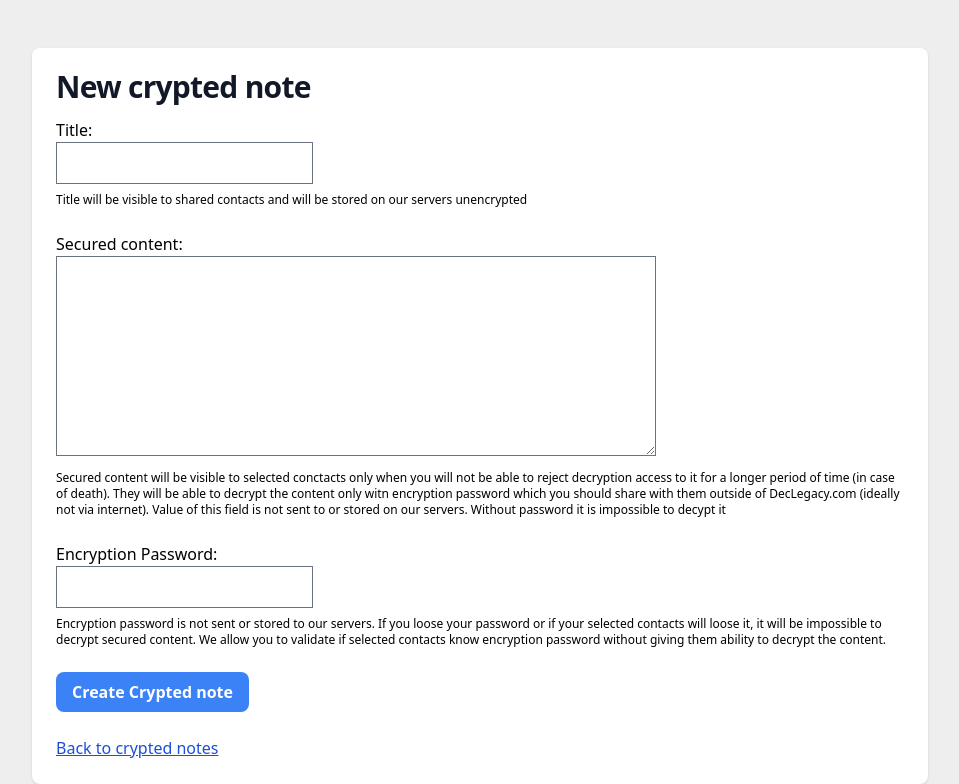
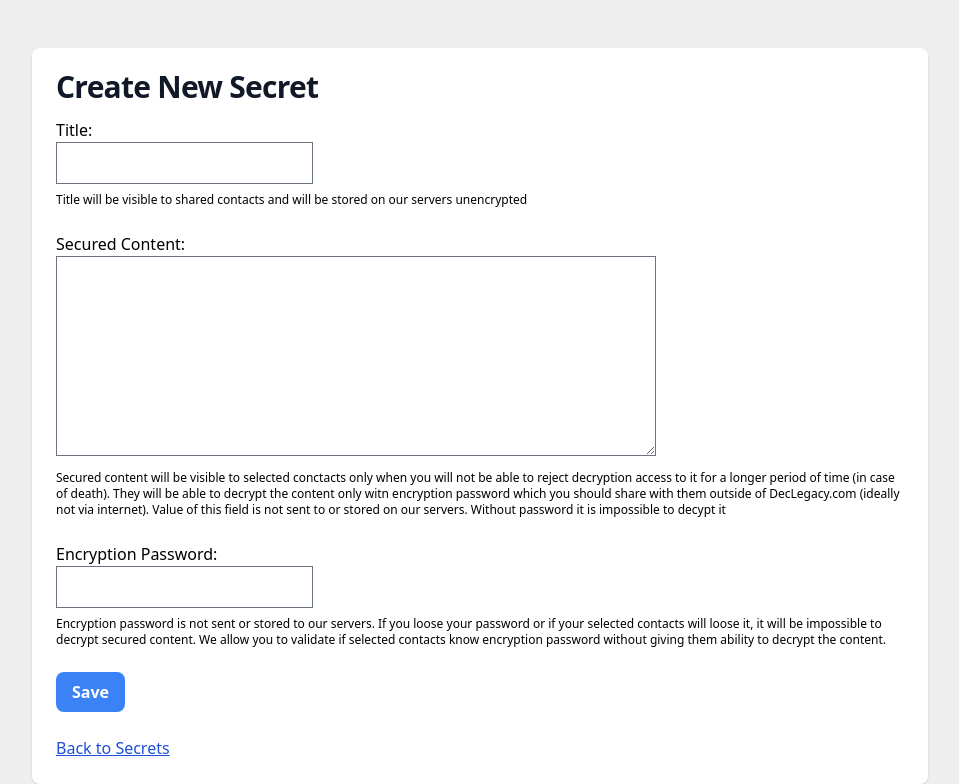
Before and after one commit to declegacy/declegacy, a Rails app: page /crypted_notes/new in a window 1280 px wide. Shown: the part 64-848 px from the top of the page, without its empty margins (160-1119 px from the left). Run offline with Rails 7, Linux system fonts and the light colour scheme; the visitor is signed in with stand-in values (Sample User, id 1); style sheets or scripts are compiled from the project's sources; some libraries are stand-ins or nearby versions.

Commit message:
dry up code and fix UX for new users

```diff
--- a/app/assets/stylesheets/application.css
+++ b/app/assets/stylesheets/application.css
@@ -14,7 +14,7 @@
  *= require_self
  */
 
- textarea, code {
+ textarea {
   width: 600px;
   padding: 5px;
  }
@@ -22,12 +22,6 @@
   height: 50px;
  }
 
- code {
-  background: black;
-  color: white;
-  display: block;
- }
-
  form.button_to {
   display: inline;
  }
--- a/app/helpers/application_helper.rb
+++ b/app/helpers/application_helper.rb
@@ -1,2 +1,9 @@
 module ApplicationHelper
+  def code_block(code = nil)
+    if block_given?
+      code = yield
+    end
+
+    render "crypted_notes/code_block", code: code
+  end
 end
--- a/app/mailers/application_mailer.rb
+++ b/app/mailers/application_mailer.rb
@@ -1,4 +1,6 @@
 class ApplicationMailer < ActionMailer::Base
   default from: "noreply@declegacy.com"
   layout "mailer"
+
+  helper :application
 end
--- a/app/mailers/crypted_note_mailer.rb
+++ b/app/mailers/crypted_note_mailer.rb
@@ -1,4 +1,6 @@
 class CryptedNoteMailer < ApplicationMailer
+  include ApplicationHelper
+
   def request_access_email(permitted_contact)
     @crypted_note = permitted_contact.crypted_note
     @permitted_contact = permitted_contact
--- /dev/null
+++ b/app/views/crypted_notes/_code_block.html.erb
@@ -0,0 +1,4 @@
+<div style="background: black; color: white; border-radius: 10px; font-size:11px; word-wrap: break-word;">
+  <div style="background: #333; padding: 10px; border-top-right-radius: 10px; border-top-left-radius: 10px; text-align:right; color: #eee"><code>JavaScript</code></div>
+  <code style="padding: 20px 10px; display: block"><%= code %></code>
+</div>
--- /dev/null
+++ b/app/views/crypted_notes/_code_block_instructions.html.erb
@@ -0,0 +1,2 @@
+In order to reveal the secret outside of DecLegacy, copy and paste JavasScript code into the browser console and press enter. You can open the console in <em>developer tools &rarr; Javascript Console console</em> or press
+<b><code>CTRL + SHIFT + J</code></b> on Linux or Windows, or <b><code>COMMAND + OPTION + J</code></b> on macOS. You will be asked for encryption password which will reveal the secret.<br/> <br/>
--- a/app/views/crypted_notes/_crypted_note.html.erb
+++ b/app/views/crypted_notes/_crypted_note.html.erb
@@ -18,7 +18,7 @@
 
       <%= link_to "Decrypt", edit_crypted_note_path(crypted_note), class: "btn btn-xs" if allow_decrypt %>
       <% if crypted_note.user == current_user %>
-        <%= link_to "Permissions", crypted_note_permitted_contacts_path(crypted_note), class: "btn btn-xs" %>
+        <%= link_to "Confidant Permissions", crypted_note_permitted_contacts_path(crypted_note), class: "btn btn-xs inline-block" %>
       <% end %>
     </div>
   </div>
--- a/app/views/crypted_notes/_form.html.erb
+++ b/app/views/crypted_notes/_form.html.erb
@@ -19,7 +19,7 @@
     <br/>
 
   <div data-crypted-note-target="rawContentContainer">
-    <%= form.label :crypted_note_raw_content, "Secured content:" %><br/>
+    <%= form.label :crypted_note_raw_content, "Secured Content:" %><br/>
     <textarea id="crypted_note_raw_content" data-crypted-note-target="rawContent" data-action="input->crypted-note#tryToEncrypt" style="height: 200px"></textarea> <!-- name attribute should not be saved in order to not set it to server -->
     <div class="text-xs mt-2">Secured content will be visible to selected conctacts only when you will not be able to reject decryption access to it for a longer period of time (in case of death). They will be able to decrypt the content only witn encryption password which you should share with them outside of DecLegacy.com (ideally not via internet). Value of this field is not sent to or stored on our servers. Without password it is impossible to decypt it</div>
     <br/>
@@ -40,12 +40,15 @@
     <div data-crypted-note-target="generatedContentFieldsContainer" style="display:none">
       <%= form.label :query, "Crypted Content:" %><br/>
       <%= form.text_area :crypted_content, readonly: true, data: {crypted_note_target: :cryptedContent} %><br/><br/>
-      <div data-crypted-note-target="codeTemplate" style="display:none"><%= render "executable_code"%></div>
+      <div data-crypted-note-target="codeTemplate" style="display:none"><%= code_block do render "executable_code"; end%></div>
 
-      <label>Generated backup code: </label>
-      <code data-crypted-note-target="generatedDecryptionCode" class="p-2 text-xs rounded"></code>
+      <label>Decryption JavaScript: </label>
+      <div data-crypted-note-target="generatedDecryptionCode"></div>
 
-      <div class="text-xs mt-2">You can copy and paste this code into your browser console and decrypt it with your password. We will send you copy of this code to your email address so you will be able to decrypt the secured contents even without DecLegacy.com</div>
+      <div class="text-xs mt-2">
+        We will send you a copy of this snippet to your email. This will allow you to reveal the secret outside of DecLegacy as well.<br/><br/>
+        <%= render "code_block_instructions" %>
+      </div>
 
       <br/>
     </div>
@@ -53,7 +56,7 @@
 
   <% if crypted_note.user == current_user %>
   <div data-crypted-note-target="submitContainer">
-    <%= form.submit %>
+    <%= form.submit "Save" %>
   </div>
   <% end %>
 <% end %>
--- a/app/views/crypted_notes/new.html.erb
+++ b/app/views/crypted_notes/new.html.erb
@@ -1,9 +1,9 @@
-<h1>New crypted note</h1>
+<h1>Create New Secret</h1>
 
 <%= render "form", crypted_note: @crypted_note %>
 
 <br>
 
 <div>
-  <%= link_to "Back to crypted notes", crypted_notes_path %>
+  <%= link_to "Back to Secrets", crypted_notes_path %>
 </div>
```
Also changed, not shown: app/views/crypted_note_mailer/secret_backup_email.html.erb (+4 -8 lines), app/views/crypted_notes/index.html.erb (+11 -3 lines).
